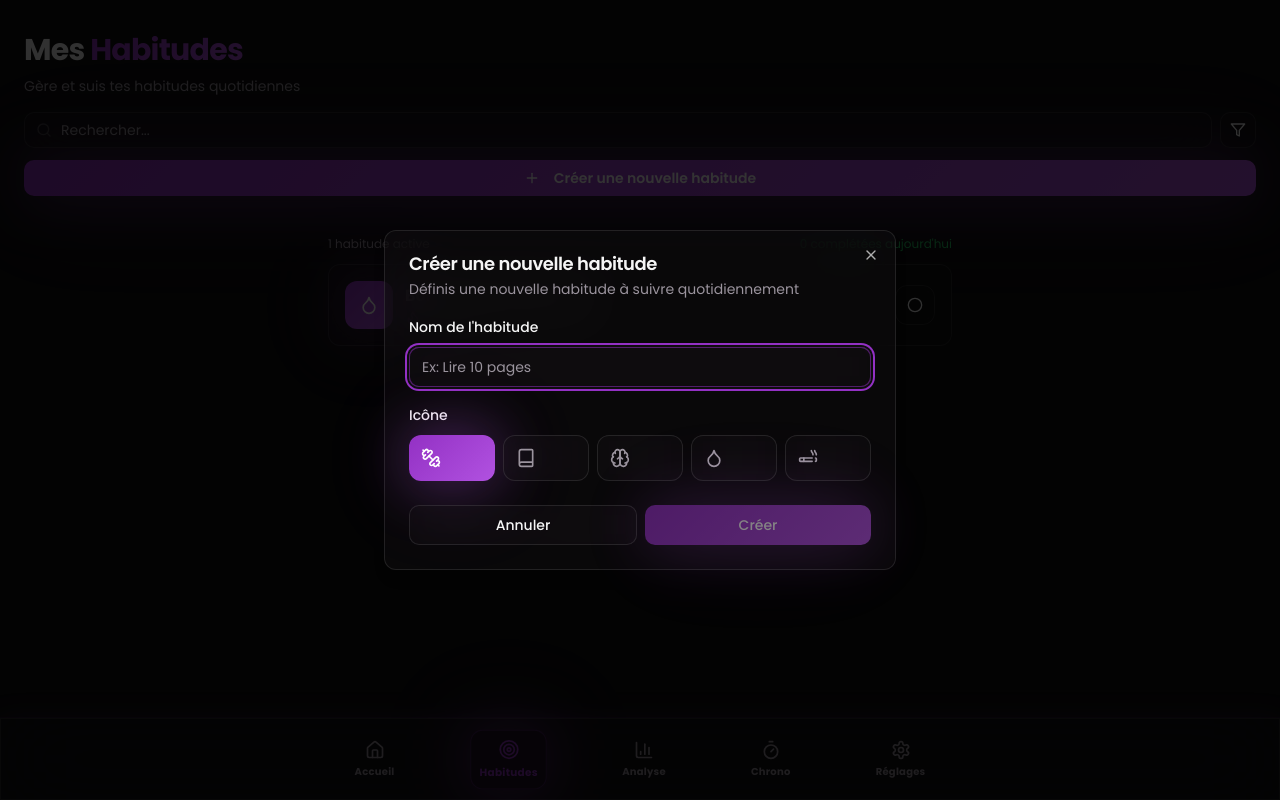
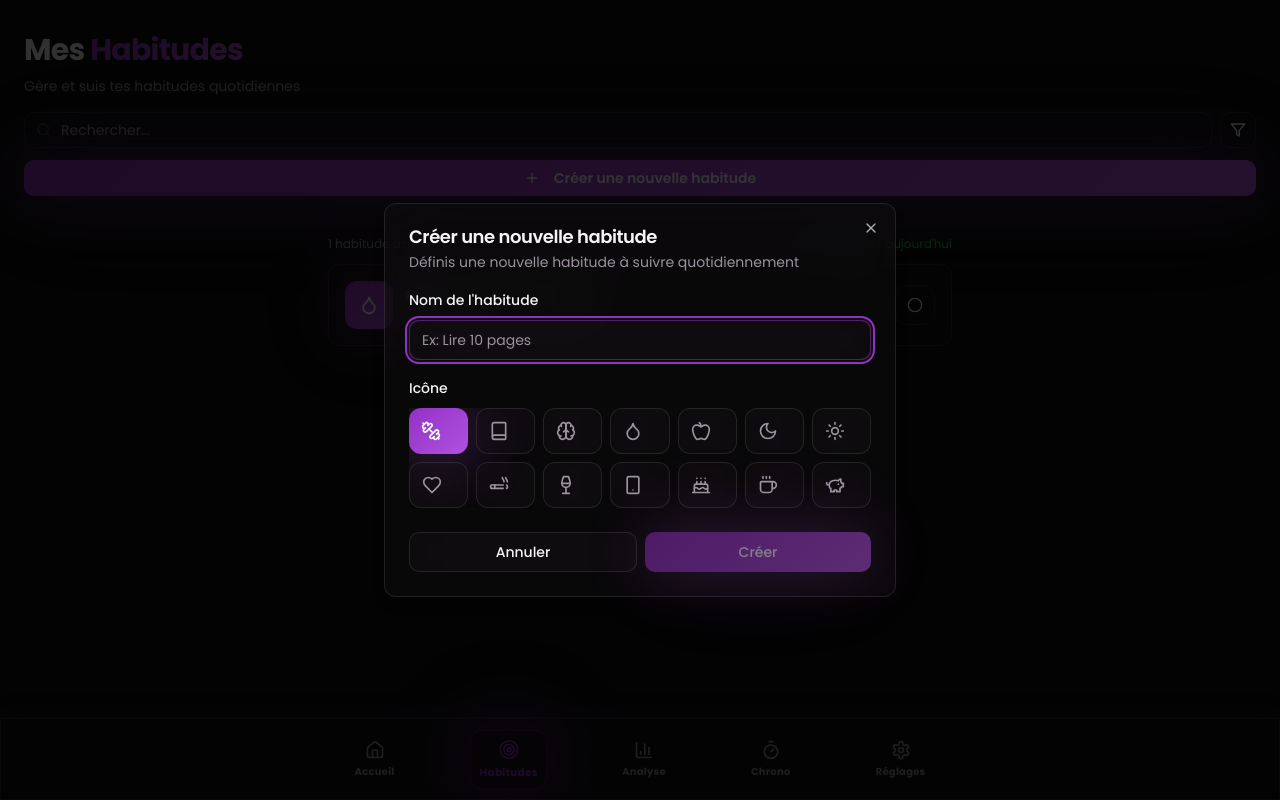
Before and after one commit to lebrixx/nextyou, a React (Vite) app: page /habits in a window 1280 px wide. Both pictures are taken after a click on the button "Créer une nouvelle habitude". Built offline with nearby package versions, Linux system fonts and the light colour scheme; the HTML template or start-up script is replaced by a standard one.

Commit message:
Refactor: Restore welcome text and add habit icons

```diff
--- a/src/components/AddHabitDialog.tsx
+++ b/src/components/AddHabitDialog.tsx
@@ -12,7 +12,22 @@ interface AddHabitDialogProps {
   onAdd: (name: string, icon: HabitIconType) => void;
 }
 
-const ICONS: HabitIconType[] = ["sport", "lecture", "meditation", "hydratation", "tabac"];
+const ICONS: HabitIconType[] = [
+  "sport",
+  "lecture",
+  "meditation",
+  "hydratation",
+  "nutrition",
+  "sommeil",
+  "reveil",
+  "sante",
+  "tabac",
+  "alcool",
+  "ecrans",
+  "sucre",
+  "cafe",
+  "finance"
+];
 
 const AddHabitDialog = ({ open, onOpenChange, onAdd }: AddHabitDialogProps) => {
   const [name, setName] = useState("");
@@ -52,7 +67,7 @@ const AddHabitDialog = ({ open, onOpenChange, onAdd }: AddHabitDialogProps) => {
           </div>
           <div className="space-y-2">
             <Label className="text-foreground text-sm">Icône</Label>
-            <div className="grid grid-cols-5 gap-2">
+            <div className="grid grid-cols-7 gap-2 max-h-[200px] overflow-y-auto">
               {ICONS.map((icon) => (
                 <button
                   key={icon}
--- a/src/pages/Index.tsx
+++ b/src/pages/Index.tsx
@@ -225,7 +225,6 @@ const Index = () => {
         )}
 
         {/* Inspirational Message */}
-        {habits.length <= 1 && (
         <section className="glass rounded-xl p-6 shadow-elevation border border-primary/20">
           <div className="inline-flex items-center justify-center w-12 h-12 rounded-xl bg-gradient-primary shadow-glow mb-4">
             <Target className="w-6 h-6 text-primary-foreground" />
@@ -253,7 +252,6 @@ const Index = () => {
             </p>
           </div>
         </section>
-        )}
       </main>
 
       <Navigation />
```
Lines whose indentation alone changed are shown as unchanged.
